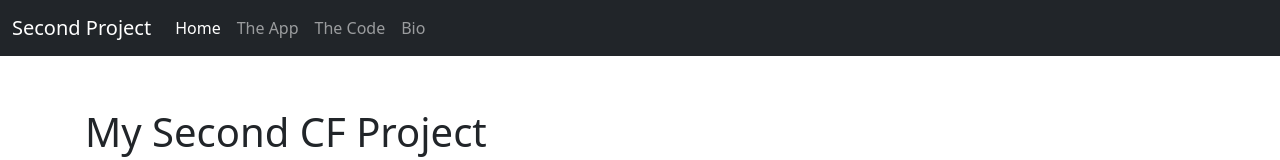
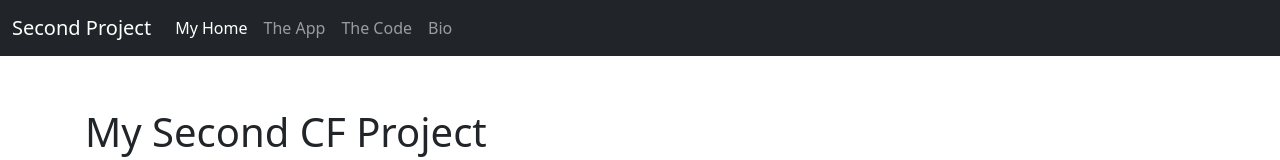
Before and after one commit to MuggsyCodes/SecondProject, a plain HTML site: page index.html in a window 1280 px wide. Shown: the top 160 px of the page. Drawn offline with nearby package versions, Linux system fonts and the light colour scheme.

Commit message:
changed home

```diff
--- a/index.html
+++ b/index.html
@@ -26,7 +26,7 @@
         <div class="collapse navbar-collapse" id="navbarCollapse">
             <ul class="navbar-nav me-auto mb-2 mb-md-0">
                 <li class="nav-item">
-                    <a class="nav-link active" aria-current="page" href="#">Home</a>
+                    <a class="nav-link active" aria-current="page" href="#">My Home</a>
                 </li>
                 <li class="nav-item">
                     <a class="nav-link" href="#">The App</a>
```
